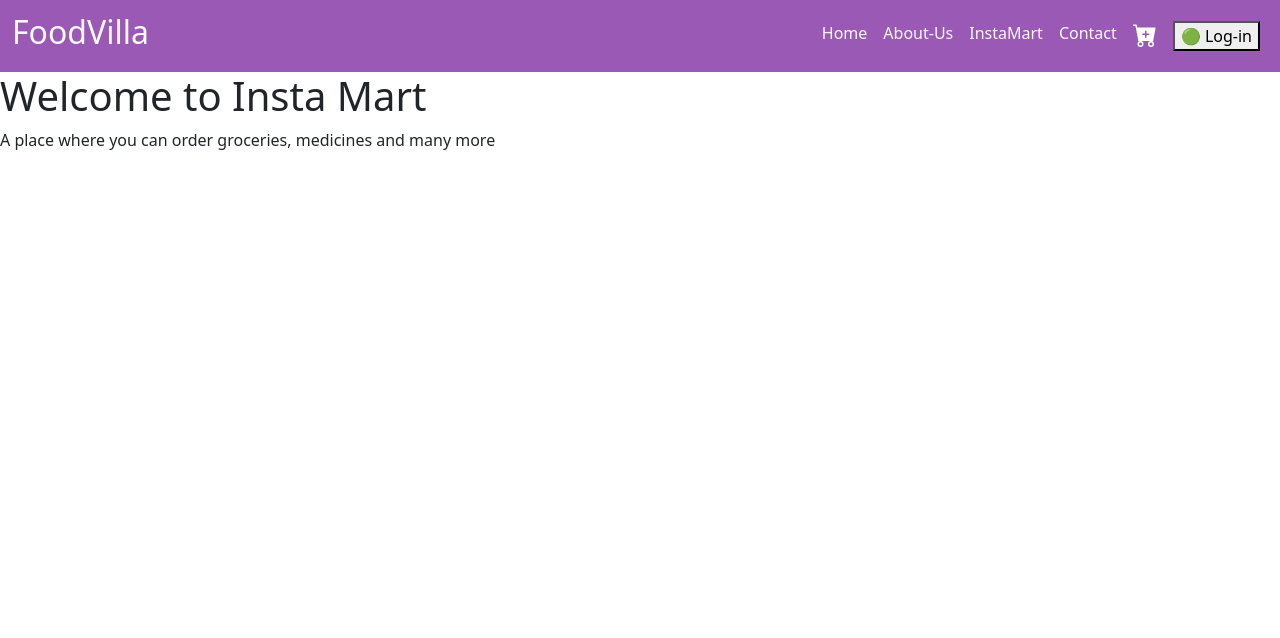
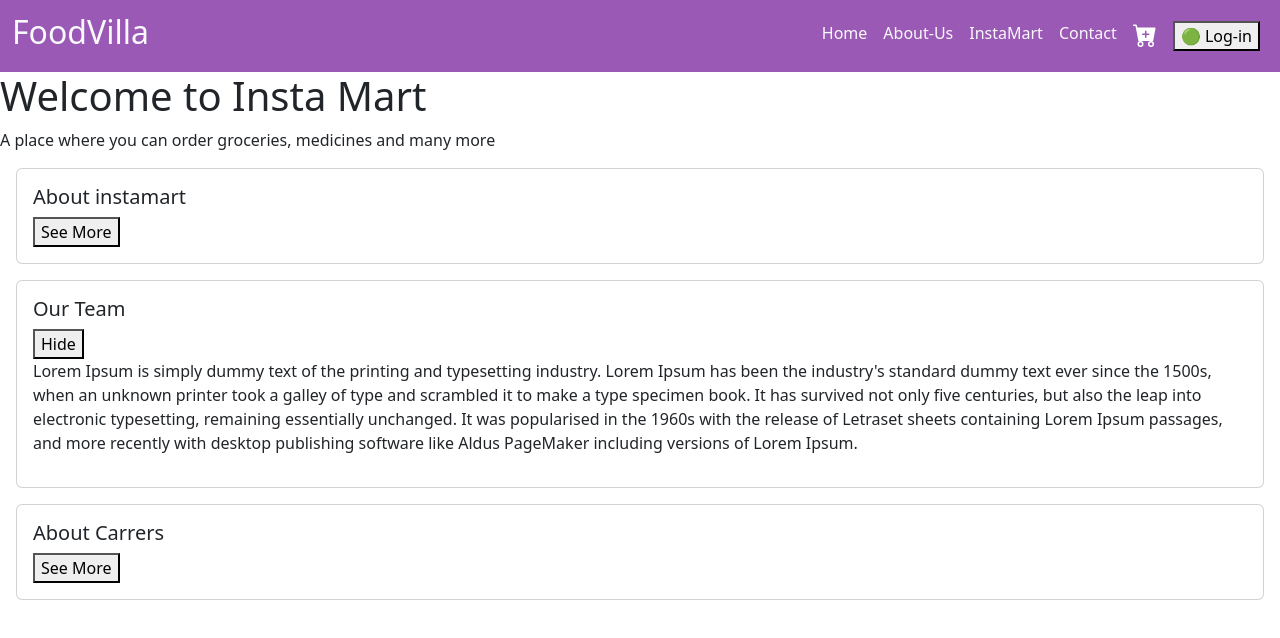
Before and after one commit to KaranMeghe/food-villa, a React (Create React App) app in the folder foodvilla/: page /instamart in a window 1280 px wide. Shown: the top 638 px of the page. Built offline with nearby package versions, Linux system fonts and the light colour scheme.

Commit message:
Adding Collapse accordion functionality in instamart

```diff
--- a/foodvilla/src/components/Header.js
+++ b/foodvilla/src/components/Header.js
@@ -8,7 +8,7 @@
 
   return (
     <nav
-      className="navbar navbar-light sticky-top "
+      className="navbar navbar-light sticky-top bg-purple"
       style={{ backgroundColor: "#9b59b6", color: "#fff" }}
     >
       <div className="container-fluid d-flex">
--- a/foodvilla/src/components/InstaMart.js
+++ b/foodvilla/src/components/InstaMart.js
@@ -1,8 +1,63 @@
+import { useState } from "react";
+
 const InstMart = () => {
+  const [visibleSection, setIsVisibleSection] = useState("team");
+
   return (
     <div>
       <h1>Welcome to Insta Mart</h1>
       <p>A place where you can order groceries, medicines and many more</p>
+      <Section
+        title={"About instamart"}
+        discription={
+          "Lorem Ipsum is simply dummy text of the printing and typesetting industry. Lorem Ipsum has been the industry's standard dummy text ever since the 1500s, when an unknown printer took a galley of type and scrambled it to make a type specimen book. It has survived not only five centuries, but also the leap into electronic typesetting, remaining essentially unchanged. It was popularised in the 1960s with the release of Letraset sheets containing Lorem Ipsum passages, and more recently with desktop publishing software like Aldus PageMaker including versions of Lorem Ipsum."
+        }
+        isVisible={visibleSection === "about"}
+        toggleVisible={() =>
+          setIsVisibleSection(visibleSection === "about" ? "" : "about")
+        }
+      />
+
+      <Section
+        title={"Our Team"}
+        discription={
+          "Lorem Ipsum is simply dummy text of the printing and typesetting industry. Lorem Ipsum has been the industry's standard dummy text ever since the 1500s, when an unknown printer took a galley of type and scrambled it to make a type specimen book. It has survived not only five centuries, but also the leap into electronic typesetting, remaining essentially unchanged. It was popularised in the 1960s with the release of Letraset sheets containing Lorem Ipsum passages, and more recently with desktop publishing software like Aldus PageMaker including versions of Lorem Ipsum."
+        }
+        isVisible={visibleSection === "team"}
+        toggleVisible={() =>
+          setIsVisibleSection(visibleSection === "team" ? "" : "team")
+        }
+      />
+
+      <Section
+        title={"About Carrers"}
+        discription={
+          "Lorem Ipsum is simply dummy text of the printing and typesetting industry. Lorem Ipsum has been the industry's standard dummy text ever since the 1500s, when an unknown printer took a galley of type and scrambled it to make a type specimen book. It has survived not only five centuries, but also the leap into electronic typesetting, remaining essentially unchanged. It was popularised in the 1960s with the release of Letraset sheets containing Lorem Ipsum passages, and more recently with desktop publishing software like Aldus PageMaker including versions of Lorem Ipsum."
+        }
+        isVisible={visibleSection === "carrer"}
+        toggleVisible={() =>
+          setIsVisibleSection(visibleSection === "carrer" ? "" : "carrer")
+        }
+      />
+    </div>
+  );
+};
+
+const Section = ({ title, discription, isVisible, toggleVisible }) => {
+  // const [isVisible, setIsVisible] = useState(false);
+  // const [buttonValue, setButtonValue] = useState("See More");
+  return (
+    <div className="card m-3">
+      <div className="card-body">
+        <h5 className="card-title">{title}</h5>
+        {isVisible ? (
+          <button onClick={toggleVisible}>Hide</button>
+        ) : (
+          <button onClick={toggleVisible}>See More</button>
+        )}
+
+        {isVisible && <p>{discription}</p>}
+      </div>
     </div>
   );
 };
--- a/foodvilla/src/components/RestaruntCard.js
+++ b/foodvilla/src/components/RestaruntCard.js
@@ -4,7 +4,7 @@
   name,
   cuisines,
   cloudinaryImageId,
-  time,
+  slaString,
   avgRating,
   costForTwoString,
 }) => {
@@ -38,7 +38,7 @@
               {avgRating}
             </p>
           </div>
-          <p className="fw-lighter">{time}</p>
+          <p className="fw-lighter">{slaString}</p>
           <p className="fw-lighter">{costForTwoString}</p>
         </div>
       </div>
```
